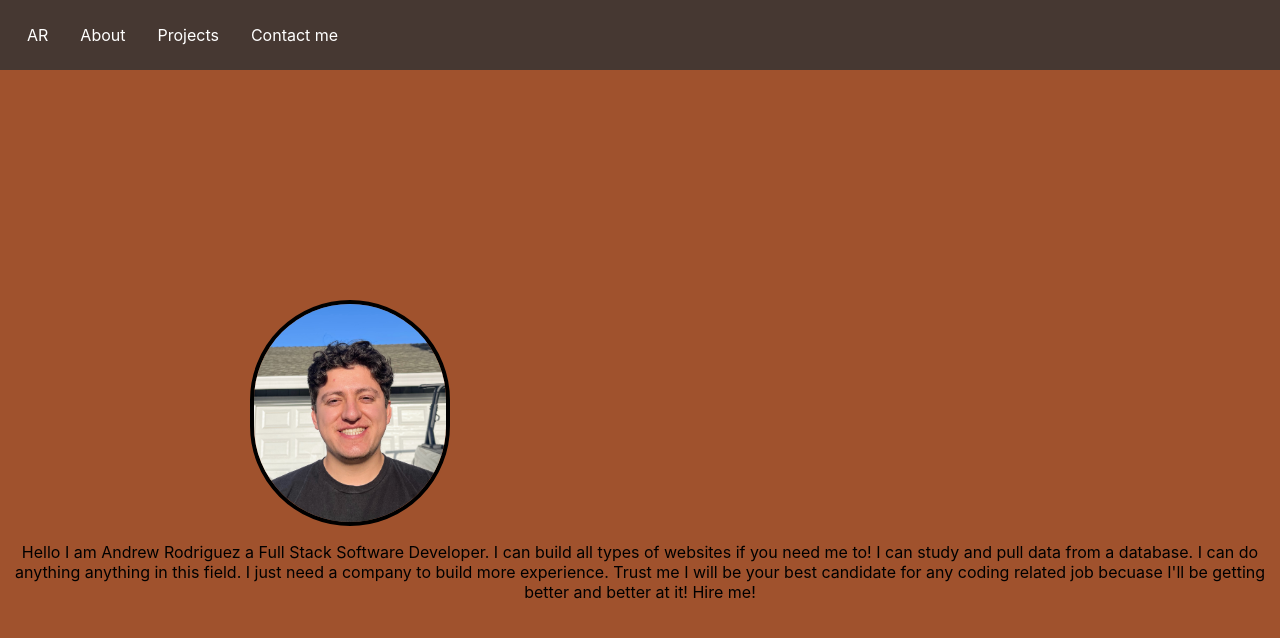
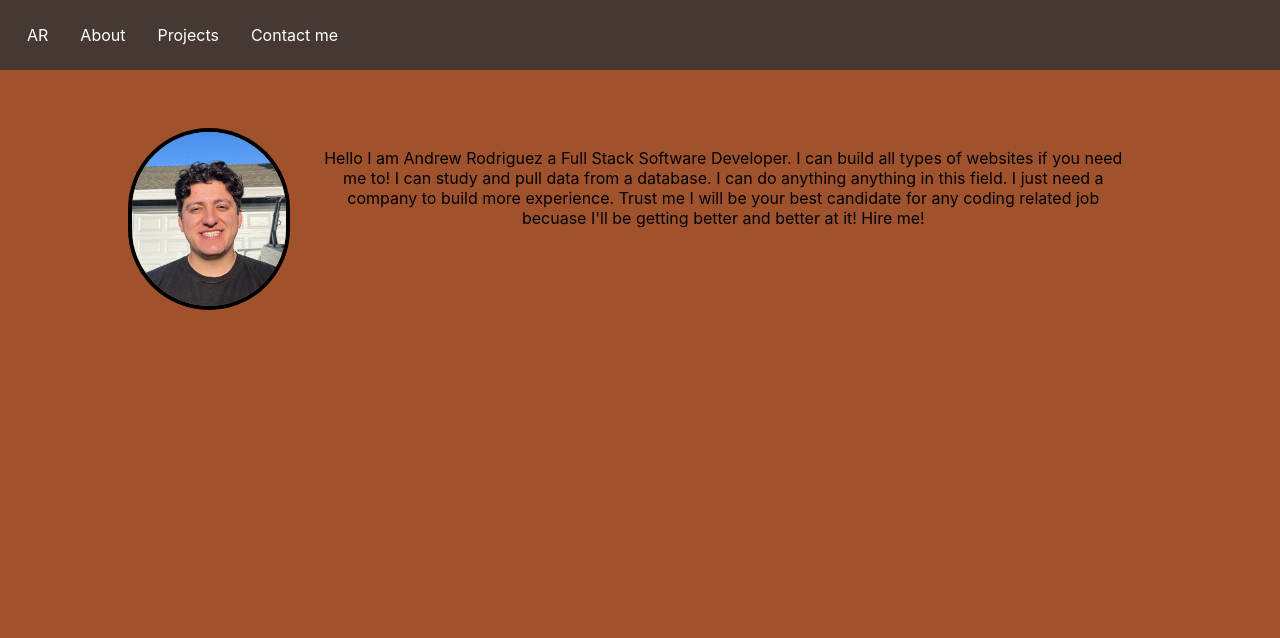
Before and after one commit to Andyrod209/Andyrod209.github.io, a React (Create React App) app: page /about in a window 1280 px wide. Shown: the top 638 px of the page. Built offline with nearby package versions, Linux system fonts and the light colour scheme.

Commit message:
Style: margin and padding adjusted to good settings.

```diff
--- a/src/pages/About/About.css
+++ b/src/pages/About/About.css
@@ -1,20 +1,20 @@
 .about{
     align-content: center;
     vertical-align: text-top;
+    padding: 10%;
+    display:flex;
+    justify-items: baseline;
 }
 
 .image-of-andrew{
     border: solid 4px rgb(0, 0, 0);
-    display: block;
-    margin-left: 250px;
-    margin-right: auto;
-    margin-top: 300px;
+    float:left;
     width: 15%;
     border-radius: 300px;
-
 }
 
 .about p{
     text-align: center;
-    float: right;
+    margin: 10px 0px 20px 10px;
+    padding: 10px 25px 20px 20px
 }
--- a/src/pages/HomePage/HomePage.css
+++ b/src/pages/HomePage/HomePage.css
@@ -1,3 +1,7 @@
+.home h1{
+    padding-top: 15%
+}
+
 .image-of-andrew{
     border-radius: 300px;
 }
```
